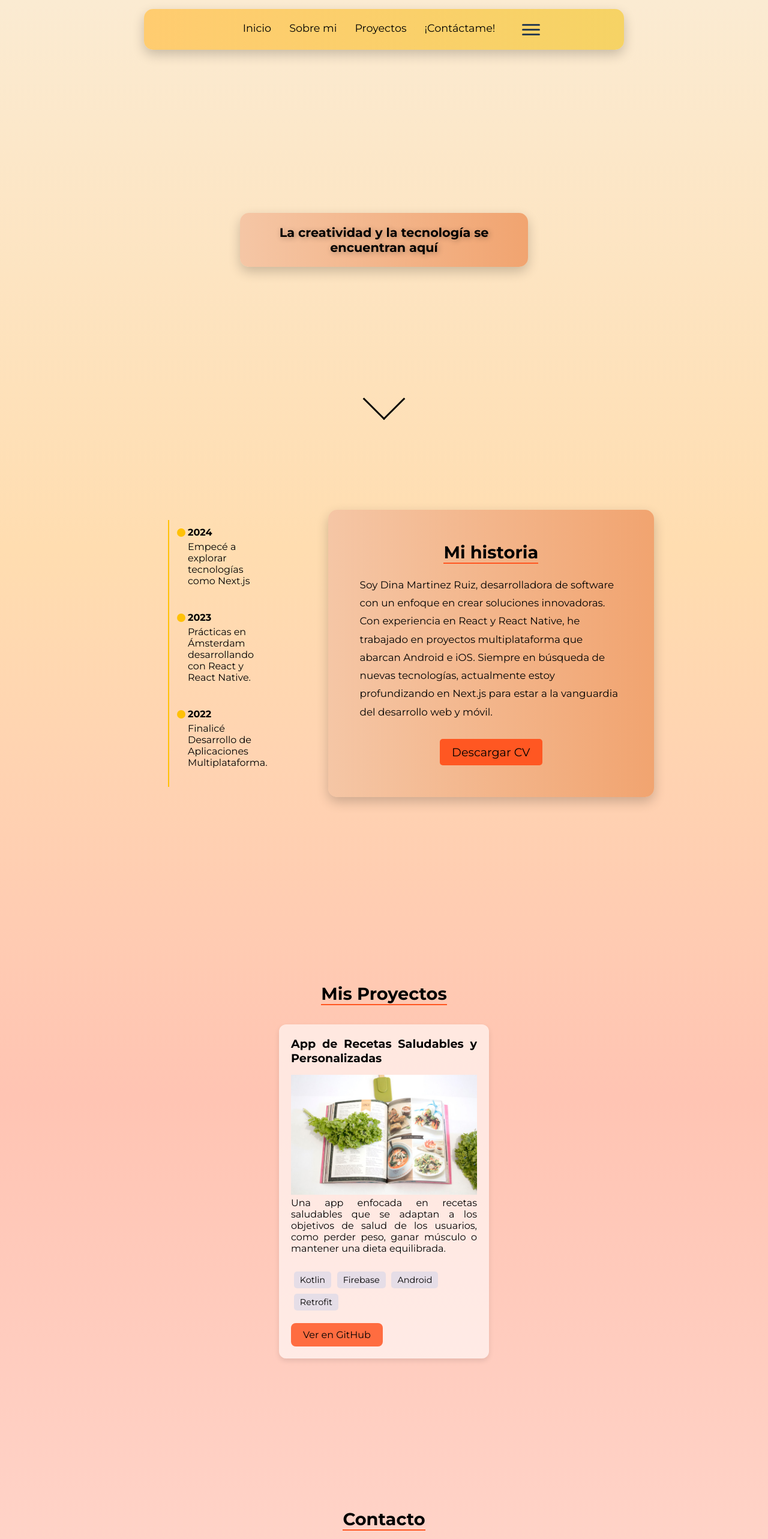
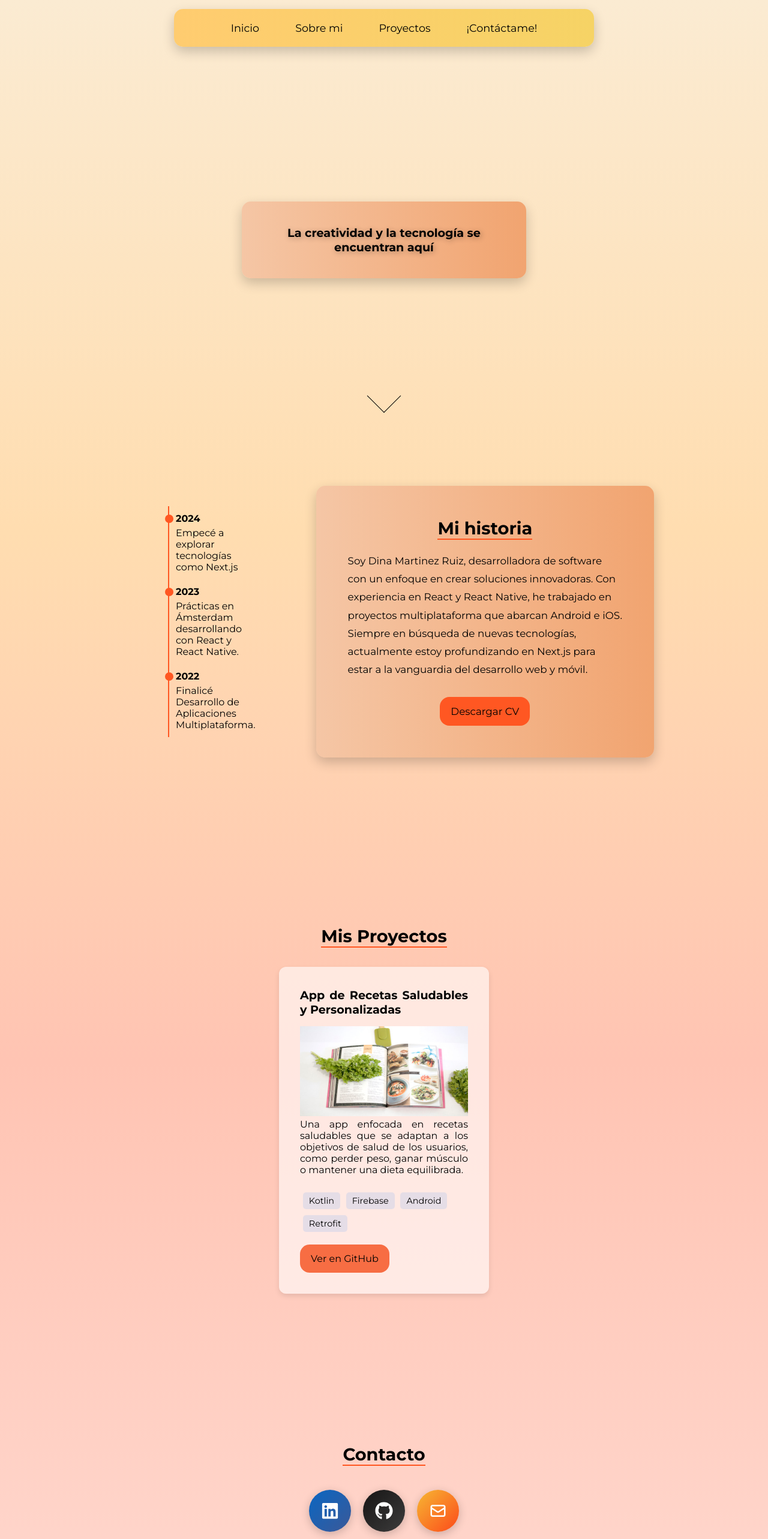
Before and after one commit to LavryDam/my-portfolio-web, a Next.js app: page / in a window 1280 px wide. Shown: the top 2566 px of the page at 60% size. Built offline with nearby package versions, Linux system fonts and the light colour scheme.

Commit message:
fix:css
project and about

```diff
--- a/app/about/about.css
+++ b/app/about/about.css
@@ -6,14 +6,12 @@ body {
 }
 
 .timeline {
-    border-left: 2px solid #FFC107;
-    padding-left: 20px;
+    border-left: 2px solid #FF5722;
     position: relative;
 }
 
 .timeline-item {
     position: relative;
-    margin-bottom: 20px;
     padding: 11px;
 }
 
@@ -24,7 +22,7 @@ body {
     top: 14px;
     width: 14px;
     height: 14px;
-    background-color: #FFC107;
+    background-color: #FF5722;
     border-radius: 50%;
 }
 
@@ -69,11 +67,11 @@ body {
 .enlace-cv {
     display: inline-block;
     text-decoration: none;
-    font-size: 1.2rem;
+    font-size: 1.05rem;
     color: #010101;
     background-color: #FF5722;
-    padding: 10px 20px;
-    border-radius: 5px;
+    padding: 14px 18px;
+    border-radius: 16px;
     transition: background-color 0.3s ease, transform 0.2s ease;
 }
 
@@ -87,7 +85,7 @@ body {
     align-items: center;
     justify-content: center;
     gap: 90px;
-    margin: 160px auto;
+    margin: 130px auto;
     max-width: 900px;
 }
 
--- a/app/components/Navbar/Navbar.css
+++ b/app/components/Navbar/Navbar.css
@@ -9,7 +9,7 @@
     left: 50%;
     transform: translateX(-50%);
     width: 90%;
-    max-width: 800px;
+    max-width: 700px;
     z-index: 1000;
     position: fixed;
     top: 15px;
@@ -21,6 +21,7 @@ nav ul.navegacion {
     justify-content: center;
     padding: 0;
     margin: -9px;
+    gap: 30px;
 }
 
 nav ul.navegacion li {
--- a/app/components/Navbar/Navbar.tsx
+++ b/app/components/Navbar/Navbar.tsx
@@ -1,6 +1,5 @@
 import Link from "next/link";
 import "./Navbar.css";
-import HamburgerMenu from "../Menu/HamburgerMenu";
 
 
 export default function Navbar(){
@@ -19,7 +18,6 @@ export default function Navbar(){
                 <li>
                     <Link className="nav-link" href="#contact">¡Contáctame!</Link>
                 </li>
-                <HamburgerMenu/>
             </ul>
         </nav>
     );
--- a/app/contacto/contact.css
+++ b/app/contacto/contact.css
@@ -28,9 +28,9 @@
     align-items: center;
     justify-content: center;
     gap: 5px;
-    padding: 10px 40px;
+    padding: 20px;
     color: white;
-    border-radius: 15px;
+    border-radius: 50%;
     transition: all 0.3s ease;
     text-decoration: none;
     cursor: pointer;
--- a/app/globals.css
+++ b/app/globals.css
@@ -33,8 +33,8 @@ body {
 .overlay-text {
     background: linear-gradient(to right, #f5c6a5, #f1a470); /* Beige cálido y arena */
     color: #010101;
-    font-size: 1.3rem;
-    padding: 20px 40px;
+    font-size: 1.2rem;
+    padding: 40px 50px;
     border-radius: 15px;
     box-shadow: 0 8px 20px rgba(0, 0, 0, 0.2);
     max-width: 600px;
@@ -55,10 +55,10 @@ body {
 }
 
 .arrow {
-    width: 50px;
-    height: 50px;
-    border-left: 3px solid #010101;
-    border-bottom: 3px solid #010101;
+    width: 40px;
+    height: 40px;
+    border-left: 1.5px solid #010101;
+    border-bottom: 1.5px solid #010101;
     transform: rotate(-45deg);
     transition: transform 0.3s ease, margin-top 0.3s ease;
 }
--- a/app/proyectos/project.css
+++ b/app/proyectos/project.css
@@ -28,7 +28,7 @@
   border-radius: 12px;
   box-shadow: 0 4px 8px rgba(0, 0, 0, 0.1);
   max-width: 350px;
-  padding: 20px;
+  padding: 35px;
   text-align: justify;
   transition: transform 0.3s, box-shadow 0.3s;
 }
@@ -52,11 +52,11 @@
 
 .enlace-proyecto {
   display: inline-block;
-  padding: 10px 20px;
+  padding: 14px 18px;
   font-size: 1rem;
   color: #010101;
-  background-color: #ff6c40;
-  border-radius: 8px;
+  background-color: #f76d43;
+  border-radius: 16px;
   text-decoration: none;
   transition: background-color 0.3s;
 }
--- a/app/proyectos/project.tsx
+++ b/app/proyectos/project.tsx
@@ -15,8 +15,8 @@ function ProyectosPage() {
                     <h3 className="titulo-proyecto">App de Recetas Saludables y Personalizadas</h3>
                     <Image
                         src="/images/libroRecetas.jpg"
-                        width={310}
-                        height={200}
+                        width={280}
+                        height={150}
                         alt="Picture of the author"
                     />
                     <p className="detalle-proyecto">
```
